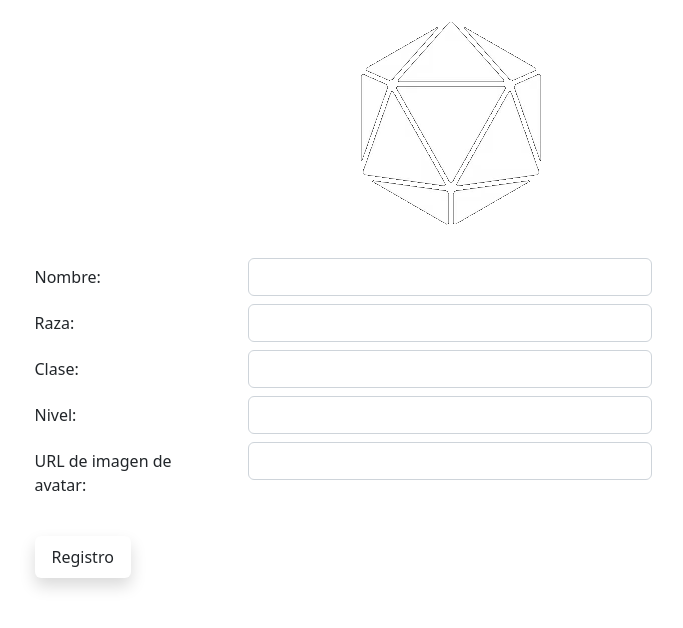
After one commit to MaddyPipes/TFG, a PHP site: page /TrabajoESObjetosYBD/controller/crearPersonajeModelo.php in a window 1280 px wide. The commit adds this page. Shown: the top 628 px of the page, without its empty margins (190-873 px from the left). Run offline with PHP 8.4, Linux system fonts and the light colour scheme; the visitor is signed in with stand-in values (Sample User, id 1).

Commit message:
CharcaterCreation

```diff
--- /dev/null
+++ b/src/controller/crearPersonajeModelo.php
@@ -0,0 +1,56 @@
+<?php
+
+session_start();
+
+use \model\Jugador;
+use \model\Utils;
+//Creamos un array para guardar los datos del jugador
+
+
+//Si nos llegan datos de un jugador, implica que es el formulario el que llama al controlador
+if (isset($_POST["nombre"])) {
+    //rellenamos los datos del jugador que le pasaremos a la vista
+
+    //Creamos un array para guardar los datos del jugador
+    $jugador = array();
+
+    //rellenamos los datos del jugador que nos pasa la vista, stripeandolo de inyecciones de código
+
+    $jugador["idJugador"] = htmlspecialchars($_POST["idJugador"]);
+    $jugador["nombre"] = htmlspecialchars($_POST["nombre"]);
+    $jugador["edad"] = htmlspecialchars($_POST["edad"]);
+    $jugador["genero"] = htmlspecialchars($_POST["genero"]);
+    $jugador["localidad"] = htmlspecialchars($_POST["localidad"]);
+    $jugador["intereses"] = htmlspecialchars($_POST["intereses"]);
+    $jugador["avatar"] = htmlspecialchars($_POST["avatar"]);
+
+
+    //Añadimos el código del modelo
+    require_once("../model/Jugador.php");
+    require_once("../model/Utils.php");
+
+    $gestor = new Jugador();
+
+    //Nos conectamos a la Bd
+    $conexPDO = Utils::conectar();
+
+    //Modificamos el registro
+    $resultado = $gestor->addJugador($jugador, $conexPDO);
+
+    //Si ha ido bien el mensaje sera distint
+    if ($resultado != null)
+        $inf_ms = "El jugador se ha insertado Correctamente";
+    else
+        $inf_ms = "Ha habido un fallo al acceder a la Base de Datos";
+
+    //Recolectamos los datos de los jugadores
+    $datosJugador = $gestor->getJugador($conexPDO, true, 1);
+    //Obtenemos el número total de jugadores de la base de datos sin importar cuantos muestre en el array
+    $numJugadores = $gestor->numeroJugadores($conexPDO);
+    $numJugadores = intval($numJugadores[0]);
+
+    include("../views/mostrarJugadores.php");
+} else {
+    //Sin datos del personaje cargados cargamos la vista
+    include("../views/crearPersonajeDYD.php");
+}
--- /dev/null
+++ b/src/views/crearPersonajeDYD.php
@@ -0,0 +1,89 @@
+<!DOCTYPE html>
+<html>
+
+<head>
+    <title>Registro Usuario</title>
+    <meta charset="utf-8">
+    <meta name="viewport" content="width=device-width, initial-scale=1, shrink-to-fit=no">
+    <!--<link href="css/bootstrap.min.css" rel="stylesheet">-->
+    <link href="https://cdn.jsdelivr.net/npm/bootstrap@5.2.2/dist/css/bootstrap.min.css" rel="stylesheet" integrity="sha384-Zenh87qX5JnK2Jl0vWa8Ck2rdkQ2Bzep5IDxbcnCeuOxjzrPF/et3URy9Bv1WTRi" crossorigin="anonymous">
+
+</head>
+
+<body>
+
+    <?php
+    //Definimos el destino de el formulario
+    $url_destino = "../controller/registroUsuarioController.php";
+    ?>
+
+    <form method="POST" action="../controller/controlUsuario.php" id="registroUsuario">
+
+        <div class="container">
+
+            <div class="row justify-content-center">
+
+                <div class="col-12 d-flex justify-content-center"><img src="../rsc/whited20.png" alt=""></div>
+
+                <div class="col-lg-9 col-sm-9">
+
+                    <!-- Margenes con mb mr ml mt -sm-distancia-->
+                    <!-- Misma linea -->
+                    <div class="form-group row mb-sm-2 mt-sm-2">
+                        <label for="nombre" class="col-lg-3 col-form-label">Nombre:</label>
+                        <div class="col-lg-6">
+                            <input type="text" class="form-control" id="nombre" name="nombre" value='<?php echo isset($_SESSION['nombrePJ']) ? $_SESSION['nombrePJ'] : ''; ?>' placeholder="<?php echo isset($_SESSION['nombrePJ']) ? $_SESSION['nombrePJ'] : ''; ?>"/>
+                        </div>
+                    </div>
+
+                    <div class="form-group row mb-sm-2 mt-sm-2">
+                        <label for="raza" class="col-lg-3 col-form-label">Raza:</label>
+                        <div class="col-lg-6">
+                            <input type="text" class="form-control" id="raza" name="raza" value='<?php echo isset($_SESSION['razaPJ']) ? $_SESSION['razaPJ'] : ''; ?>' placeholder="<?php echo isset($_SESSION['razaPJ']) ? $_SESSION['razaPJ'] : ''; ?>"/>
+                        </div>
+                    </div>
+
+                    <div class="form-group row mb-sm-2 mt-sm-2">
+                        <label for="clase" class="col-lg-3 col-form-label">Clase:</label>
+                        <div class="col-lg-6">
+                            <input type="text" class="form-control" id="clase" name="clase" value='<?php echo isset($_SESSION['clasePJ']) ? $_SESSION['clasePJ'] : ''; ?>' placeholder="<?php echo isset($_SESSION['clasePJ']) ? $_SESSION['clasePJ'] : ''; ?>"/>
+                        </div>
+                    </div>
+
+                    <div class="form-group row mb-sm-2 mt-sm-2">
+                        <label for="nivel" class="col-lg-3 col-form-label">Nivel:</label>
+                        <div class="col-lg-6">
+                            <input type="number" class="form-control" id="nivel" name="nivel" value='<?php echo isset($_SESSION['nivel']) ? $_SESSION['nivel'] : ''; ?>' placeholder="<?php echo isset($_SESSION['nivel']) ? $_SESSION['nivel'] : ''; ?>"/>
+                        </div>
+                    </div>
+
+                    <div class="form-group row mb-sm-2 mt-sm-2">
+                        <label for="picture" class="col-lg-3 col-form-label">URL de imagen de avatar:</label>
+                        <div class="col-lg-6">
+                            <input type="text" class="form-control" id="picture" name="picture" value='<?php echo isset($_SESSION['picturePJ']) ? $_SESSION['picturePJ'] : ''; ?>' placeholder="<?php echo isset($_SESSION['picturePJ']) ? $_SESSION['picturePJ'] : ''; ?>"/>
+                        </div>
+                    </div>
+
+
+
+                    <br>
+
+                    <button type="submit" name="registro" value="true" class="btn btn-default mb-sm-2 shadow p-3 mb-5 bg-body rounded px-3 py-2">Registro</button>
+
+                </div>
+            </div>
+        </div>
+    </form>
+
+    <!-- jQuery -->
+    <script src="https://code.jquery.com/jquery-3.6.0.min.js"></script>
+
+    <!-- jQuery Validation Plugin -->
+    <script src="https://cdnjs.cloudflare.com/ajax/libs/jquery-validate/1.19.3/jquery.validate.min.js"></script>
+
+    <!-- jQuery Validation Additional Methods -->
+    <script src="https://cdnjs.cloudflare.com/ajax/libs/jquery-validate/1.19.3/additional-methods.min.js"></script>
+
+</body>
+
+</html>
```
Also changed, not shown: src/model/Personaje.php (+12 -1 lines), src/views/main_page.php (+25 -1 lines).
